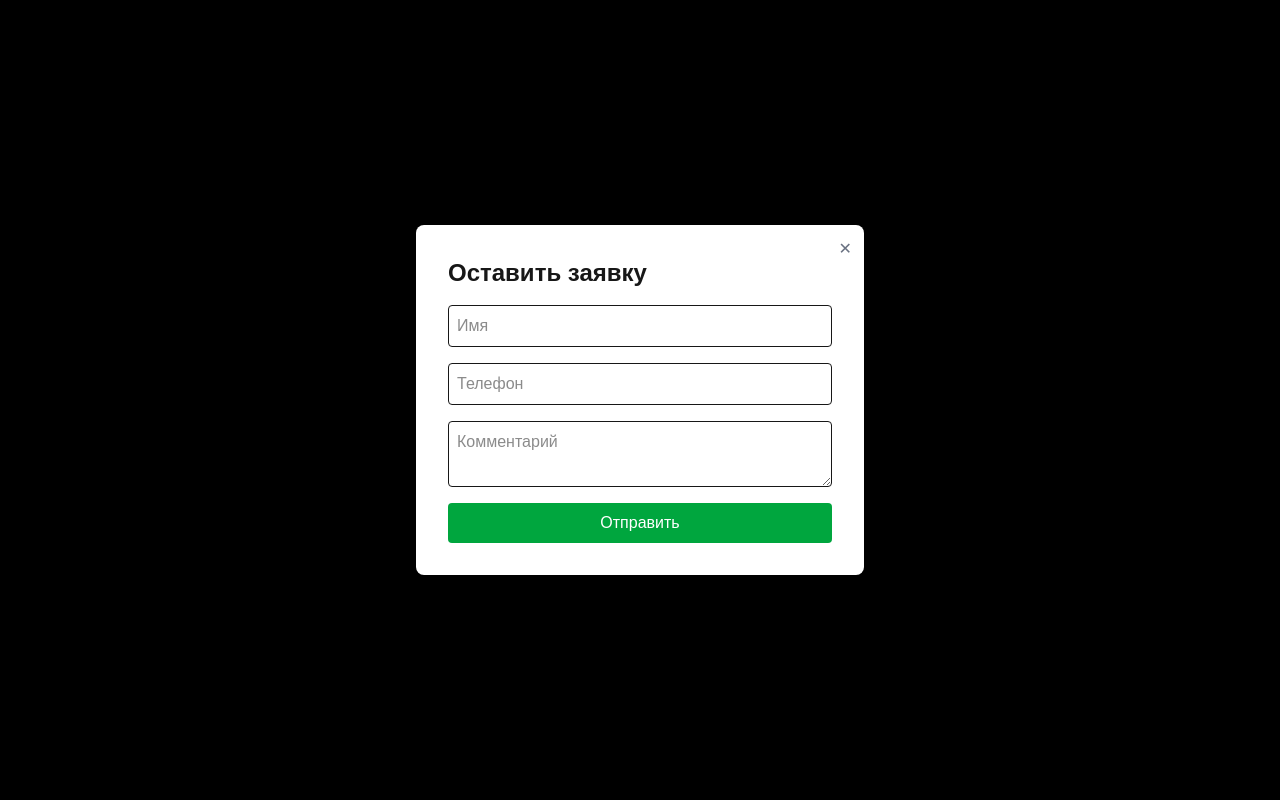
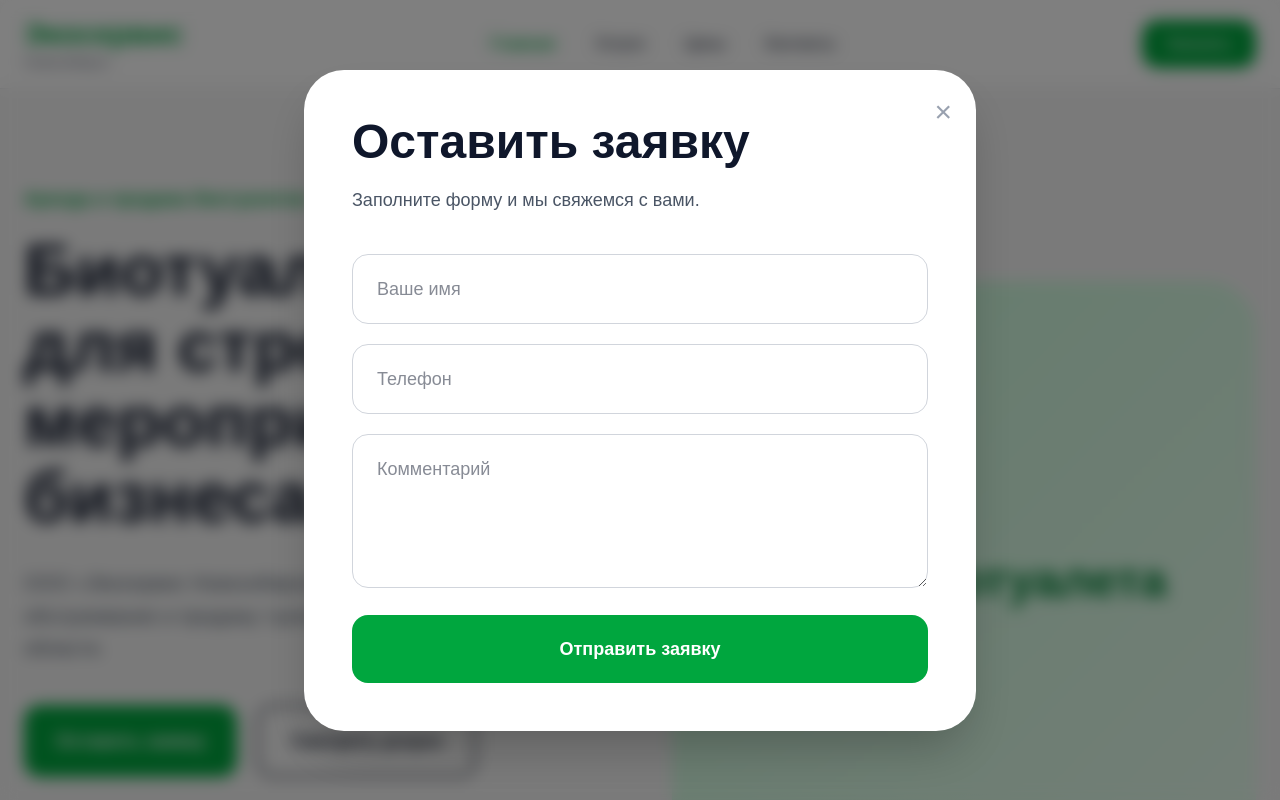
Before and after one commit to Skyeeeeeeeeeeeeeeeeeee/eco-service-site, a Next.js app: page / in a window 1280 px wide. Both pictures are taken after a click on the button "Заказать". Shown: the top 800 px of the page. Built offline with nearby package versions, Linux system fonts and the light colour scheme.

Commit message:
add animations

```diff
--- a/app/page.tsx
+++ b/app/page.tsx
@@ -1,133 +1,417 @@
-'use client'
+"use client"
 
-import { useState } from 'react'
-import Link from 'next/link'
+import { motion, AnimatePresence } from "framer-motion"
+import { useState } from "react"
 
 export default function HomePage() {
-  const [mobileMenuOpen, setMobileMenuOpen] = useState(false)
-  const [showForm, setShowForm] = useState(false)
+
+  const [isOpen, setIsOpen] = useState(false)
 
   return (
-    <div className="min-h-screen font-sans bg-gray-50">
-      {/* Хедер */}
-      <header className="bg-white shadow-md sticky top-0 z-50">
-        <div className="max-w-7xl mx-auto px-4 sm:px-6 lg:px-8 flex justify-between items-center h-16">
-          <div className="text-green-600 font-bold text-xl">ЭкоСервис</div>
+    <main className="min-h-screen bg-[#f5f5f5] text-slate-900">
 
-          {/* Десктопное меню */}
-          <nav className="hidden md:flex space-x-6">
-            <Link href="/" className="hover:text-green-600">Главная</Link>
-            <Link href="/services" className="hover:text-green-600">Услуги</Link>
-            <Link href="/prices" className="hover:text-green-600">Цены</Link>
-            <Link href="/contacts" className="hover:text-green-600">Контакты</Link>
+      {/* HEADER */}
+      <header className="border-b border-gray-200 bg-white/90 backdrop-blur sticky top-0 z-50">
+
+        <div className="max-w-7xl mx-auto px-4 md:px-6 py-4 flex items-center justify-between">
+
+          {/* LOGO */}
+          <a href="/" className="block">
+
+            <h2 className="text-2xl md:text-3xl font-bold text-green-600 hover:scale-105 transition">
+              Экосервис
+            </h2>
+
+            <p className="text-gray-500 text-sm">
+              Новосибирск
+            </p>
+
+          </a>
+
+          {/* MENU */}
+          <nav className="hidden md:flex items-center gap-10">
+
+            <a
+              href="/"
+              className="text-green-600 font-semibold hover:scale-105 transition"
+            >
+              Главная
+            </a>
+
+            <a
+              href="/services"
+              className="font-medium hover:text-green-600 hover:scale-105 transition"
+            >
+              Услуги
+            </a>
+
+            <a
+              href="/prices"
+              className="font-medium hover:text-green-600 hover:scale-105 transition"
+            >
+              Цены
+            </a>
+
+            <a
+              href="/contacts"
+              className="font-medium hover:text-green-600 hover:scale-105 transition"
+            >
+              Контакты
+            </a>
+
           </nav>
 
-          {/* Кнопка оставить заявку */}
+          {/* BUTTON */}
           <button
-            onClick={() => setShowForm(true)}
-            className="hidden md:inline-block bg-green-600 text-white px-4 py-2 rounded-md hover:bg-green-700"
+            onClick={() => setIsOpen(true)}
+            className="bg-green-600 hover:bg-green-700 hover:scale-105 active:scale-95 text-white px-6 py-3 rounded-2xl font-medium transition duration-300"
           >
             Заказать
           </button>
 
-          {/* Мобильное меню */}
-          <div className="md:hidden">
-            <button
-              onClick={() => setMobileMenuOpen(!mobileMenuOpen)}
-              className="p-2 rounded-md focus:outline-none focus:ring-2 focus:ring-green-600"
-            >
-              <span className="sr-only">Открыть меню</span>
-              <div className="space-y-1">
-                <span className="block w-6 h-0.5 bg-slate-900"></span>
-                <span className="block w-6 h-0.5 bg-slate-900"></span>
-                <span className="block w-6 h-0.5 bg-slate-900"></span>
-              </div>
-            </button>
-          </div>
         </div>
 
-        {/* Мобильное выпадающее меню */}
-        {mobileMenuOpen && (
-          <div className="md:hidden bg-white shadow-md flex flex-col items-center py-4 space-y-4 z-50">
-            <Link href="/" className="text-lg font-medium text-green-600" onClick={() => setMobileMenuOpen(false)}>Главная</Link>
-            <Link href="/services" className="text-lg font-medium text-slate-900" onClick={() => setMobileMenuOpen(false)}>Услуги</Link>
-            <Link href="/prices" className="text-lg font-medium text-slate-900" onClick={() => setMobileMenuOpen(false)}>Цены</Link>
-            <Link href="/contacts" className="text-lg font-medium text-slate-900" onClick={() => setMobileMenuOpen(false)}>Контакты</Link>
-            <button
-              onClick={() => { setShowForm(true); setMobileMenuOpen(false) }}
-              className="bg-green-600 text-white px-4 py-2 rounded-md hover:bg-green-700"
-            >
-              Заказать
-            </button>
-          </div>
-        )}
       </header>
 
-      {/* Главная секция */}
-      <main className="max-w-7xl mx-auto px-4 sm:px-6 lg:px-8 py-12 flex flex-col md:flex-row items-start md:items-center">
-        <div className="md:w-1/2">
-          <h1 className="text-4xl font-bold mb-6">
-            Биотуалеты для стройки, мероприятий и бизнеса
+      {/* HERO */}
+      <section className="py-16 md:py-24 overflow-hidden">
+
+        <div className="max-w-7xl mx-auto px-4 md:px-6">
+
+          <div className="grid grid-cols-1 lg:grid-cols-2 gap-16 items-center">
+
+            {/* LEFT */}
+            <motion.div
+              initial={{ opacity: 0, y: 60 }}
+              animate={{ opacity: 1, y: 0 }}
+              transition={{ duration: 0.8 }}
+            >
+
+              <p className="text-green-600 font-semibold mb-5 text-lg">
+                Аренда и продажа биотуалетов
+              </p>
+
+              <h1 className="text-4xl md:text-7xl font-bold leading-[1.05] mb-8 max-w-3xl">
+                Биотуалеты
+                для стройки,
+                мероприятий
+                и бизнеса
               </h1>
-          <p className="mb-6 text-gray-700">
-            ООО «ЭкоСервис Новосибирск» предоставляет аренду, обслуживание и продажу туалетных кабин по Новосибирску и области.
+
+              <p className="text-gray-600 text-xl leading-relaxed mb-10 max-w-2xl">
+                ООО «Экосервис Новосибирск»
+                предоставляет аренду,
+                обслуживание и продажу туалетных кабин
+                по Новосибирску и области.
               </p>
+
+              {/* BUTTONS */}
+              <div className="flex flex-col sm:flex-row gap-5 mb-14">
+
                 <button
-            onClick={() => setShowForm(true)}
-            className="bg-green-600 text-white px-6 py-3 rounded-md hover:bg-green-700"
+                  onClick={() => setIsOpen(true)}
+                  className="bg-green-600 hover:bg-green-700 hover:scale-105 active:scale-95 text-white px-8 py-5 rounded-2xl text-lg font-semibold transition duration-300"
                 >
                   Оставить заявку
                 </button>
+
+                <a
+                  href="/services"
+                  className="border-2 border-slate-900 hover:bg-slate-900 hover:text-white hover:scale-105 active:scale-95 px-8 py-5 rounded-2xl text-lg font-semibold transition duration-300 text-center"
+                >
+                  Смотреть услуги
+                </a>
+
               </div>
-        <div className="md:w-1/2 bg-green-100 p-8 rounded-lg mt-6 md:mt-0">
-          <p className="text-green-600 font-bold text-xl text-center">Фото биотуалета</p>
+
+              {/* STATS */}
+              <div className="grid grid-cols-2 md:grid-cols-3 gap-5">
+
+                {[
+                  ["5+", "лет опыта"],
+                  ["1000+", "обслуженных объектов"],
+                  ["24/7", "поддержка клиентов"],
+                ].map((item, index) => (
+                  <motion.div
+                    key={index}
+                    initial={{ opacity: 0, y: 40 }}
+                    animate={{ opacity: 1, y: 0 }}
+                    transition={{ delay: index * 0.2 }}
+                    className="bg-white rounded-3xl p-6 shadow-sm hover:-translate-y-2 hover:shadow-xl transition duration-300"
+                  >
+                    <h3 className="text-4xl font-bold text-green-600 mb-2">
+                      {item[0]}
+                    </h3>
+
+                    <p className="text-gray-600">
+                      {item[1]}
+                    </p>
+
+                  </motion.div>
+                ))}
+
               </div>
-      </main>
 
-      {/* Пример секции услуг */}
-      <section className="max-w-7xl mx-auto px-4 sm:px-6 lg:px-8 py-12">
-        <h2 className="text-3xl font-bold mb-4">Наши услуги</h2>
-        <p className="mb-8 text-gray-700">
-          ООО «ЭкоСервис Новосибирск» предоставляет полный спектр услуг по аренде, продаже и обслуживанию биотуалетов.
+            </motion.div>
+
+            {/* RIGHT */}
+            <motion.div
+              initial={{ opacity: 0, scale: 0.9 }}
+              animate={{ opacity: 1, scale: 1 }}
+              transition={{ duration: 0.8 }}
+              className="bg-green-100 rounded-[50px] min-h-[500px] md:min-h-[600px] flex items-center justify-center relative overflow-hidden"
+            >
+
+              <div className="absolute inset-0 bg-gradient-to-br from-green-200 to-green-50 opacity-60" />
+
+              <p className="text-green-700 text-3xl md:text-5xl font-bold relative z-10 text-center px-6">
+                Фото биотуалета
               </p>
-        <div className="grid md:grid-cols-3 gap-6">
-          <div className="p-6 bg-white rounded-lg shadow-md">
-            <h3 className="font-bold mb-2">Аренда биотуалетов</h3>
-            <p>Краткосрочная и долгосрочная аренда кабин для строительных площадок, мероприятий и частных объектов.</p>
+
+            </motion.div>
+
           </div>
-          <div className="p-6 bg-white rounded-lg shadow-md">
-            <h3 className="font-bold mb-2">Продажа кабин</h3>
-            <p>Продажа новых и обслуженных туалетных кабин для бизнеса и частного использования.</p>
+
         </div>
-          <div className="p-6 bg-white rounded-lg shadow-md">
-            <h3 className="font-bold mb-2">Обслуживание</h3>
-            <p>Очистка, дезинфекция и регулярное обслуживание кабин.</p>
-          </div>
-        </div>
+
       </section>
 
-      {/* Модальное окно формы */}
-      {showForm && (
-        <div className="fixed inset-0 bg-black bg-opacity-50 flex justify-center items-center z-50">
-          <div className="bg-white p-8 rounded-lg max-w-md w-full relative">
+      {/* SERVICES */}
+      <section className="py-16 md:py-24">
+
+        <div className="max-w-7xl mx-auto px-4 md:px-6">
+
+          <motion.div
+            initial={{ opacity: 0, y: 40 }}
+            whileInView={{ opacity: 1, y: 0 }}
+            transition={{ duration: 0.7 }}
+            viewport={{ once: true }}
+            className="mb-16"
+          >
+
+            <h2 className="text-5xl md:text-7xl font-bold mb-6">
+              Наши услуги
+            </h2>
+
+            <p className="text-xl text-gray-600 max-w-3xl leading-relaxed">
+              Предоставляем полный спектр услуг
+              по аренде, продаже и обслуживанию
+              биотуалетов.
+            </p>
+
+          </motion.div>
+
+          <div className="grid grid-cols-1 md:grid-cols-3 gap-8">
+
+            {[
+              [
+                "Аренда биотуалетов",
+                "Краткосрочная и долгосрочная аренда кабин для стройплощадок, мероприятий и частных объектов."
+              ],
+              [
+                "Продажа кабин",
+                "Продажа новых и обслуженных туалетных кабин для бизнеса и частного использования."
+              ],
+              [
+                "Обслуживание",
+                "Очистка, дезинфекция и регулярное техническое обслуживание кабин."
+              ]
+            ].map((service, index) => (
+              <motion.div
+                key={index}
+                initial={{ opacity: 0, y: 60 }}
+                whileInView={{ opacity: 1, y: 0 }}
+                transition={{ delay: index * 0.2 }}
+                viewport={{ once: true }}
+                className="bg-white rounded-[40px] p-10 shadow-sm hover:-translate-y-3 hover:shadow-2xl transition duration-300"
+              >
+
+                <h3 className="text-4xl font-bold mb-6">
+                  {service[0]}
+                </h3>
+
+                <p className="text-gray-600 text-xl leading-relaxed">
+                  {service[1]}
+                </p>
+
+              </motion.div>
+            ))}
+
+          </div>
+
+        </div>
+
+      </section>
+
+      {/* CTA */}
+      <section className="pb-16 md:pb-24">
+
+        <div className="max-w-7xl mx-auto px-4 md:px-6">
+
+          <motion.div
+            initial={{ opacity: 0, scale: 0.96 }}
+            whileInView={{ opacity: 1, scale: 1 }}
+            transition={{ duration: 0.7 }}
+            viewport={{ once: true }}
+            className="bg-green-600 rounded-[50px] p-12 md:p-24 text-white text-center shadow-2xl"
+          >
+
+            <h2 className="text-5xl md:text-7xl font-bold mb-8">
+              Нужен биотуалет
+              для объекта?
+            </h2>
+
+            <p className="text-2xl text-green-100 max-w-4xl mx-auto leading-relaxed mb-12">
+              Оставьте заявку —
+              мы быстро подберём подходящее решение
+              для вашего объекта.
+            </p>
+
             <button
-              className="absolute top-3 right-3 text-gray-500 hover:text-gray-700"
-              onClick={() => setShowForm(false)}
+              onClick={() => setIsOpen(true)}
+              className="bg-white text-green-700 hover:bg-gray-100 hover:scale-105 active:scale-95 px-10 py-5 rounded-2xl text-2xl font-bold transition duration-300"
             >
-              ✕
+              Оставить заявку
             </button>
-            <h2 className="text-2xl font-bold mb-4">Оставить заявку</h2>
-            <form className="flex flex-col space-y-4">
-              <input type="text" placeholder="Имя" className="border p-2 rounded"/>
-              <input type="tel" placeholder="Телефон" className="border p-2 rounded"/>
-              <textarea placeholder="Комментарий" className="border p-2 rounded"/>
-              <button className="bg-green-600 text-white px-4 py-2 rounded hover:bg-green-700">
-                Отправить
+
+          </motion.div>
+
+        </div>
+
+      </section>
+
+      {/* MODAL */}
+      <AnimatePresence>
+
+        {isOpen && (
+
+          <motion.div
+            initial={{ opacity: 0 }}
+            animate={{ opacity: 1 }}
+            exit={{ opacity: 0 }}
+            className="fixed inset-0 z-[100] bg-black/50 backdrop-blur-sm flex items-center justify-center px-4"
+          >
+
+            <motion.div
+              initial={{ opacity: 0, scale: 0.85, y: 40 }}
+              animate={{ opacity: 1, scale: 1, y: 0 }}
+              exit={{ opacity: 0, scale: 0.85 }}
+              transition={{ duration: 0.25 }}
+              className="bg-white rounded-[40px] w-full max-w-2xl p-8 md:p-12 relative shadow-2xl"
+            >
+
+              {/* CLOSE */}
+              <button
+                onClick={() => setIsOpen(false)}
+                className="absolute top-6 right-6 text-3xl text-gray-400 hover:text-black transition"
+              >
+                ×
               </button>
+
+              <h2 className="text-4xl md:text-5xl font-bold mb-5">
+                Оставить заявку
+              </h2>
+
+              <p className="text-gray-600 text-lg mb-10">
+                Заполните форму и мы свяжемся с вами.
+              </p>
+
+              <form className="space-y-5">
+
+                <input
+                  type="text"
+                  placeholder="Ваше имя"
+                  className="w-full border border-gray-300 rounded-2xl px-6 py-5 text-lg outline-none focus:border-green-600"
+                />
+
+                <input
+                  type="tel"
+                  placeholder="Телефон"
+                  className="w-full border border-gray-300 rounded-2xl px-6 py-5 text-lg outline-none focus:border-green-600"
+                />
+
+                <textarea
+                  placeholder="Комментарий"
+                  rows={4}
+                  className="w-full border border-gray-300 rounded-2xl px-6 py-5 text-lg outline-none focus:border-green-600"
+                />
+
+                <button
+                  type="submit"
+                  className="w-full bg-green-600 hover:bg-green-700 hover:scale-[1.01] text-white py-5 rounded-2xl text-lg font-bold transition"
+                >
+                  Отправить заявку
+                </button>
+
               </form>
+
+            </motion.div>
+
+          </motion.div>
+
+        )}
+
+      </AnimatePresence>
+
+      {/* FOOTER */}
+      <footer className="bg-slate-950 text-white py-16">
+
+        <div className="max-w-7xl mx-auto px-4 md:px-6">
+
+          <div className="grid grid-cols-1 md:grid-cols-3 gap-12">
+
+            <div>
+
+              <h2 className="text-5xl font-bold mb-6">
+                Экосервис
+              </h2>
+
+              <p className="text-gray-400 text-xl leading-relaxed">
+                Аренда и продажа биотуалетов
+                в Новосибирске и области.
+              </p>
+
             </div>
+
+            <div>
+
+              <h3 className="text-3xl font-bold mb-6">
+                Навигация
+              </h3>
+
+              <div className="flex flex-col gap-4 text-gray-300 text-lg">
+
+                <a href="/">Главная</a>
+                <a href="/services">Услуги</a>
+                <a href="/prices">Цены</a>
+                <a href="/contacts">Контакты</a>
+
               </div>
-      )}
+
             </div>
+
+            <div>
+
+              <h3 className="text-3xl font-bold mb-6">
+                Контакты
+              </h3>
+
+              <div className="flex flex-col gap-4 text-gray-300 text-lg">
+
+                <p>📞 +7 (383) 319-40-21</p>
+                <p>📍 Советская ул., 64/1</p>
+                <p>🕒 Пн–Пт: 9:00–17:00</p>
+
+              </div>
+
+            </div>
+
+          </div>
+
+        </div>
+
+      </footer>
+
+    </main>
   )
 }
```
Lines whose indentation alone changed are shown as unchanged.
